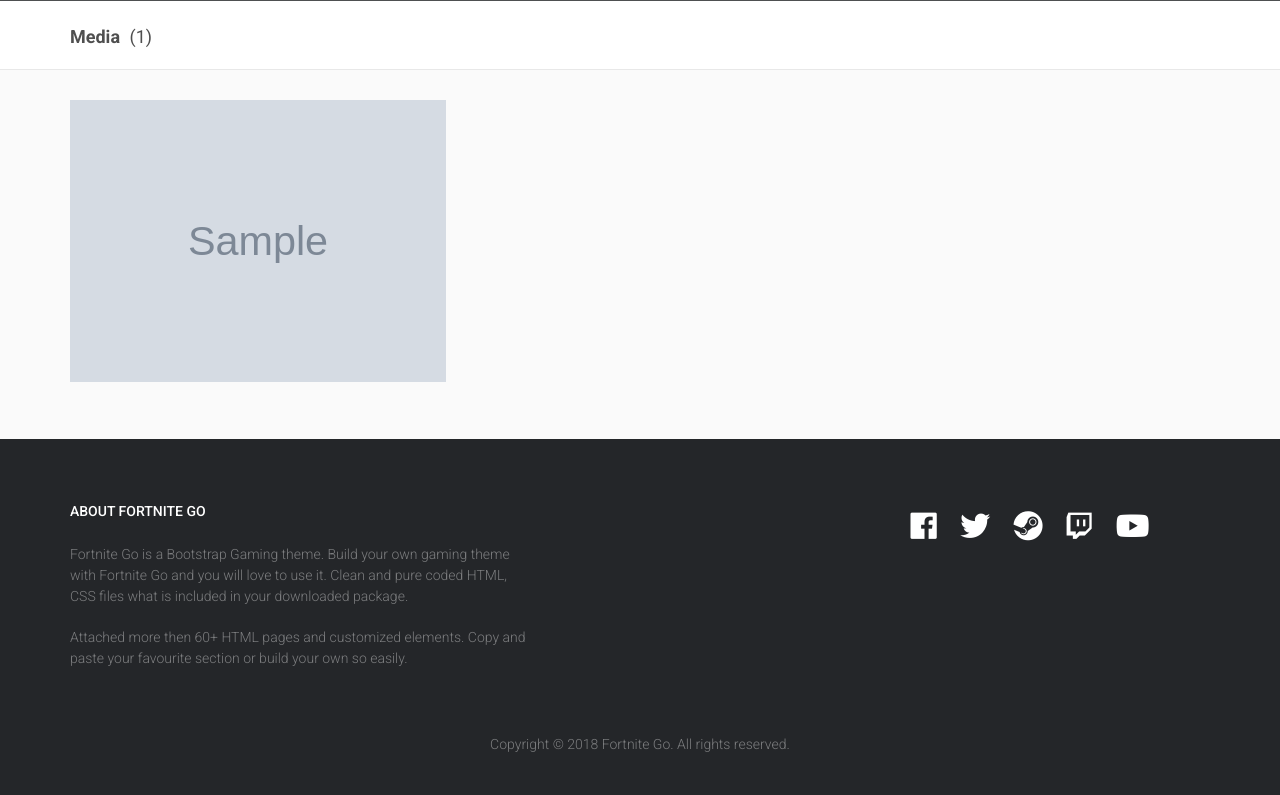
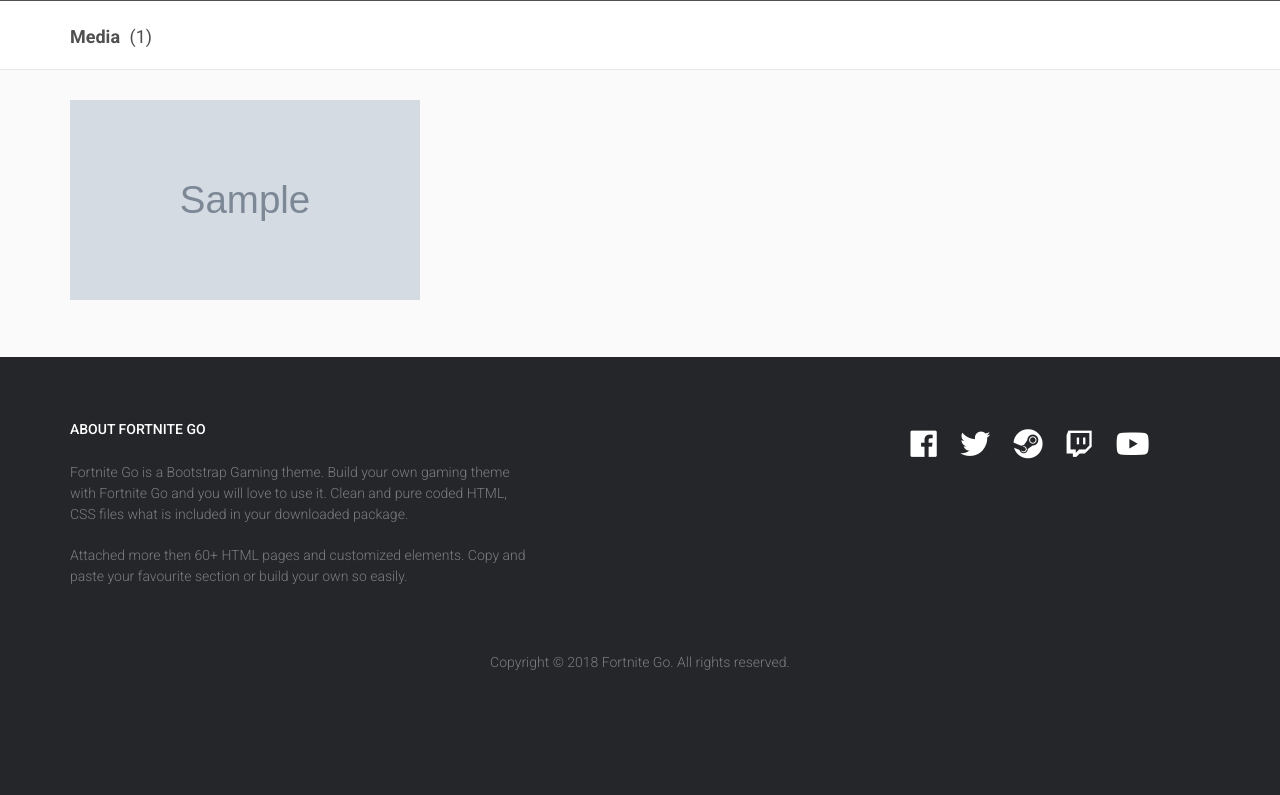
Before and after one commit to waleedramzan/fortnite, a Django app: page /fortnite/media in a window 1280 px wide. Shown: the part 411-1206 px from the top of the page. After the commit the page ends 1081 px from the top, so only its background shows below. Run offline with Django 3.2, Linux system fonts and the light colour scheme; tables that the repository leaves empty hold one stand-in row (values such as "Sample post"); grey boxes marked "Sample" are stand-in pictures; some libraries are stand-ins or nearby versions.

Commit message:
cosmetics and medias fix height

```diff
--- a/fortniteApp/templates/cosmetics.html
+++ b/fortniteApp/templates/cosmetics.html
@@ -103,7 +103,7 @@
                       <figure>
                         <div class="figure-img">
                           <a href="{{ cosmetic.image.url }}" data-lightbox='{ "gallery": "cosmetics_images", "disqus": true, "title": "{{ cosmetic.title }}", "obtained": "{{ cosmetic.obtained }}", "type": "{{ cosmetic.type }}", "rarity": "{{ cosmetic.rarity }}", "image": "true" }'>
-                            <img src="{{ cosmetic.image.url }}" alt="">
+                            <img src="{{ cosmetic.image.url }}" alt="" style="width:  350px; height: 200px">
                         </a>
                         </div>
                       </figure>
@@ -124,7 +124,7 @@
                   <figure>
                     <div class="figure-img">
                       <a href="{{ foo.image.url }}" data-lightbox='{ "gallery": "cosmetics_images", "disqus": true, "title": "{{ cosmetic.title }}", "obtained": "{{ cosmetic.obtained }}", "type": "{{ cosmetic.type }}", "rarity": "{{ cosmetic.rarity }}", "image": "true" }'>
-                        <img src="{{ foo.image.url }}" alt="">
+                        <img src="{{ foo.image.url }}" alt="" style="width:  350px; height: 200px">
                     </a>
                     </div>
                   </figure>
--- a/fortniteApp/templates/media_page.html
+++ b/fortniteApp/templates/media_page.html
@@ -37,7 +37,7 @@
                       <figure>
                         <div class="figure-img">
                           <a href="{{ media.image.url }}" data-lightbox='{"disqus": true, "gallery": "media_images", "title": "{{ media.title }}", "obtained": "{{ media.obtained }}", "type": "{{ media.type }}", "rarity": "{{ media.rarity }}", "image": "true"}'>
-                          <img src="{{ media.image.url }}" alt="">
+                          <img src="{{ media.image.url }}" alt="" style="width:  350px; height: 200px">
                         </a>
                         </div>
                       </figure>
@@ -47,7 +47,7 @@
                       <figure>
                         <div class="figure-img">
                             <a href="{{ media.video.url }}" data-lightbox='{"disqus": true, "gallery": "media_images", "title": "{{ media.title }}", "obtained": "{{ media.obtained }}", "type": "{{ media.type }}", "rarity": "{{ media.rarity }}"}'>
-                                <video width="400" controls>
+                                <video width="400" controls style="width:  350px; height: 200px">
                                   <source src="{{ media.video.url }}" type="video/mp4" data-lightbox='{"disqus": true, "gallery": "media_images", "title": "{{ media.title }}", "obtained": "{{ media.obtained }}", "type": "{{ media.type }}", "rarity": "{{ media.rarity }}", "video": "true"}'>
                                 </video>
                             </a>
```
